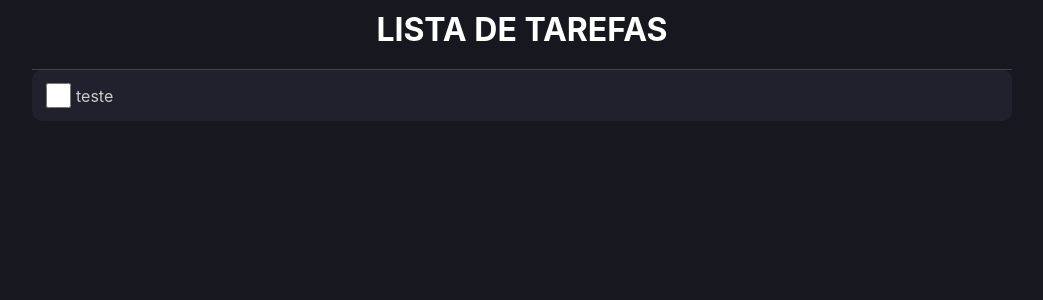
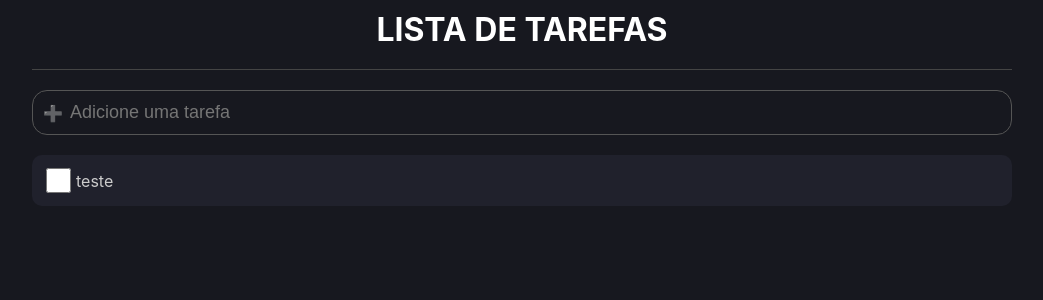
Before and after one commit to LeonardoFFerreira/TodoListReact, a React (Create React App) app: page / in a window 1280 px wide. Shown: the top 300 px of the page, without its empty margins (118-1161 px from the left). Built offline with nearby package versions, Linux system fonts and the light colour scheme.

Commit message:
Criando function para add a nova tarefa e atualizar a lista antiga

```diff
--- a/src/App.tsx
+++ b/src/App.tsx
@@ -8,10 +8,22 @@ const App = () => {
   const [list, setList] = useState<Item[]>([
     { id: 1, tarefa: 'teste', executada: false }
   ]);
+
+  const handleAddTask = (taskName: string) => {
+    let newList = [...list];
+    newList.push({
+      id: list.length + 1,
+      tarefa: taskName,
+      executada: false
+    });
+    setList(newList);
+  }
+
   return (
     <C.Container>
       <C.Area>
         <C.Header>LISTA DE TAREFAS</C.Header>
+        <AddArea onEnter={handleAddTask}></AddArea>
         {list.map((item, index) => (
           <InputItem key={index} item={item} />
         ))}
--- a/src/components/add-area/index.tsx
+++ b/src/components/add-area/index.tsx
@@ -1,7 +1,19 @@
+import { useState, KeyboardEvent } from 'react';
 import * as C from './styles';
 
 export const AddArea = () => {
+
+    const [inputText, setInputText] = useState('');
+    const handleKeyUp = (e: KeyboardEvent) => {
+        if (e.code === 'Enter' && inputText !== '') {
+
+        }
+    }
+
     return (
-        <C.Container></C.Container>
+        <C.Container>
+            <div className="image">➕</div>
+            <input type="text" placeholder="Adicione uma tarefa" value={inputText} onChange={e => setInputText(e.target.value)} onKeyUp={handleKeyUp} />
+        </C.Container>
     );
 }
--- a/src/components/add-area/styles.ts
+++ b/src/components/add-area/styles.ts
@@ -1,3 +1,23 @@
 import styled from "styled-components";
 
-export const Container = styled.div``;
+export const Container = styled.div`
+    border: 1px solid #555;
+    border-radius: 15px;
+    padding: 10px;
+    margin: 20px 0;
+    display: flex;
+    align-items: center;
+
+    .image {
+        margin-right: 5px;
+    }
+
+    input {
+        border: 0px;
+        background: transparent;
+        outline: 0;
+        color: #FFF;
+        font-size: 18px;
+        flex: 1;
+    }
+`;
```
